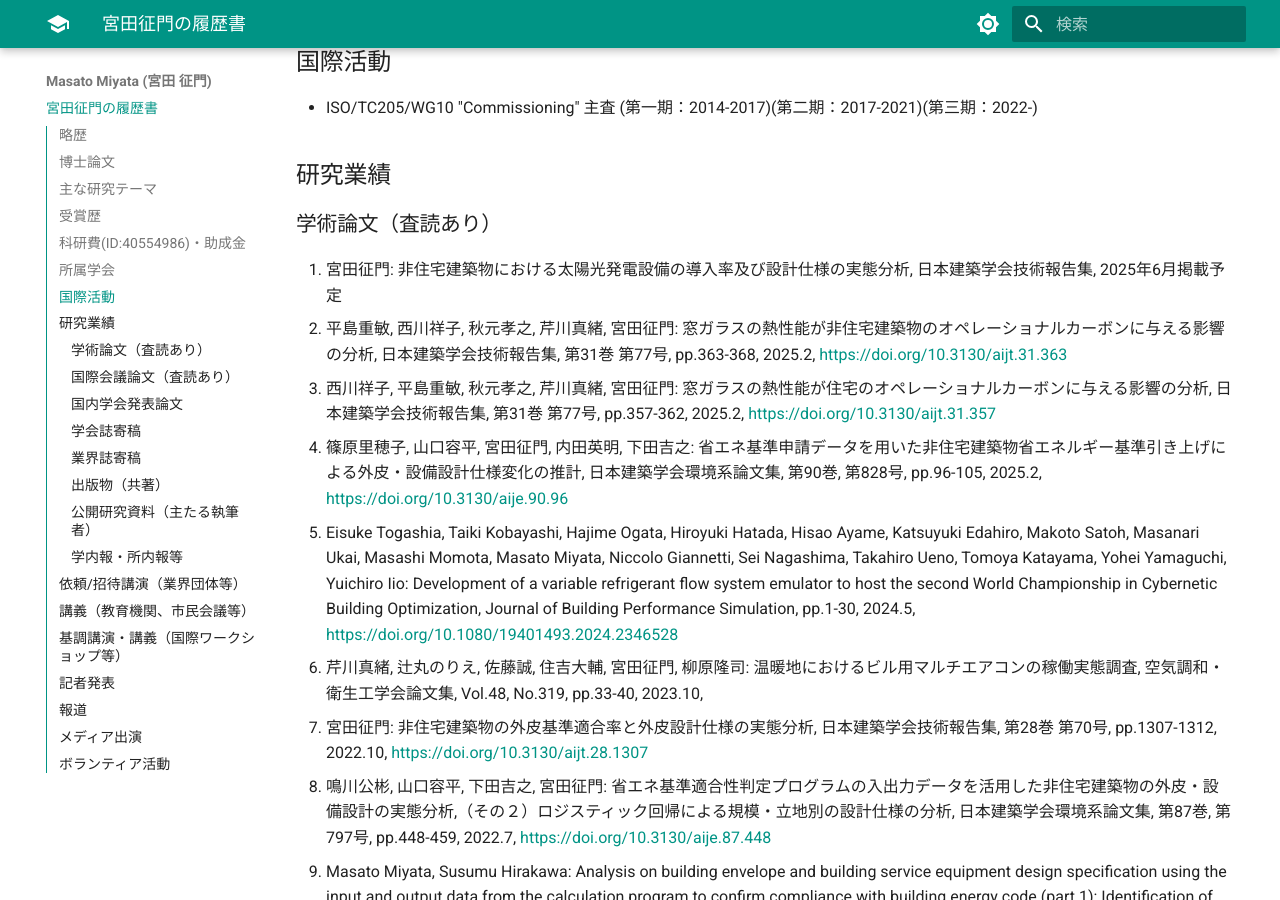
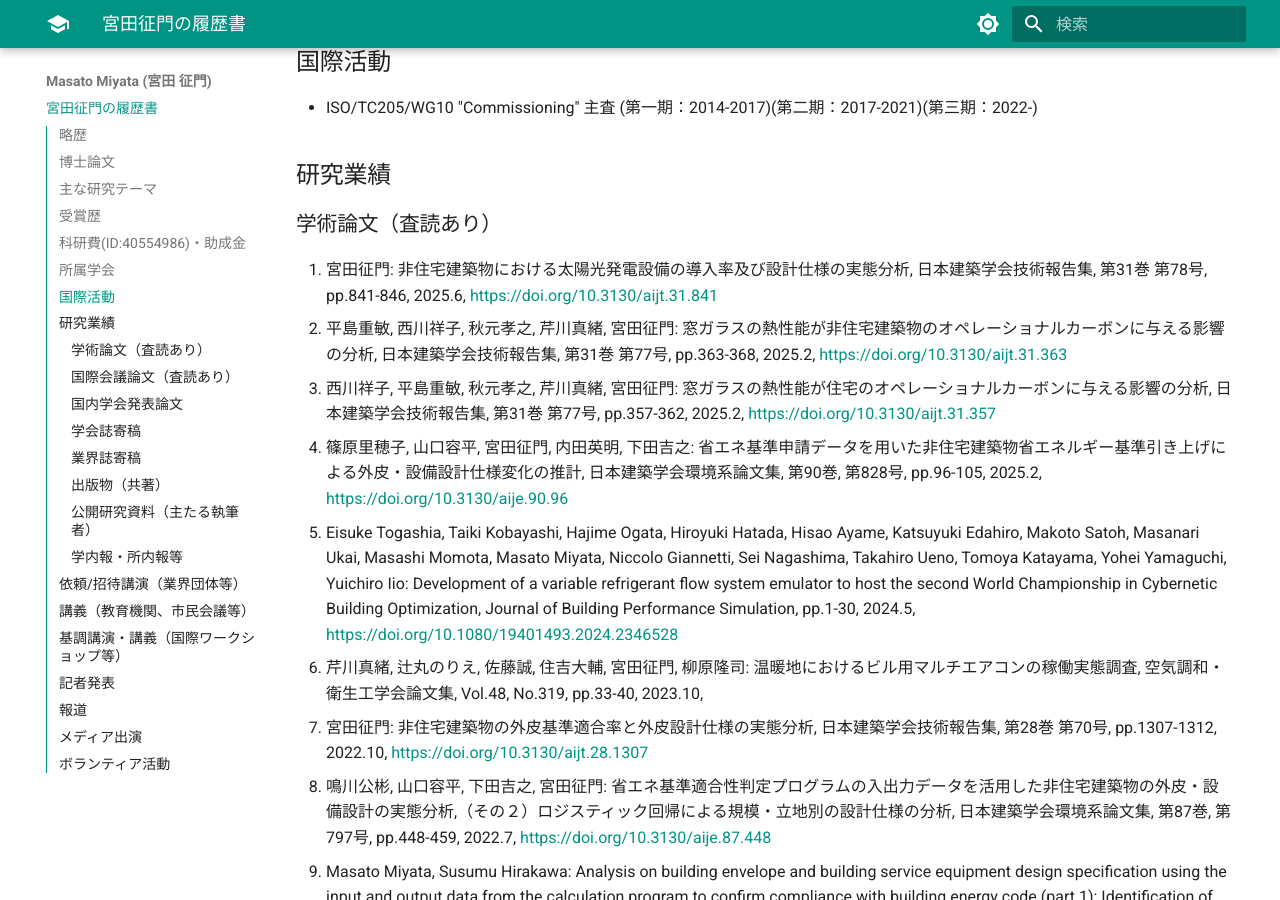
Before and after one commit to MasatoMiyata/CurriculumVitae, an MkDocs documentation site: the page built from docs/index.md, in a window 1280 px wide and 900 px high, scrolled down 2332 px. Built offline with MkDocs 1.6.1 and Material for MkDocs 9.7.7, drawn with Linux system fonts in a browser that asks for light colours.

Commit message:
査読論文追加

```diff
--- a/docs/index.md
+++ b/docs/index.md
@@ -59,7 +59,7 @@
 ## 研究業績
 
 ### 学術論文（査読あり）
-1. 宮田征門: 非住宅建築物における太陽光発電設備の導入率及び設計仕様の実態分析, 日本建築学会技術報告集, 2025年6月掲載予定
+1. 宮田征門: 非住宅建築物における太陽光発電設備の導入率及び設計仕様の実態分析, 日本建築学会技術報告集, 第31巻 第78号, pp.841-846, 2025.6, [https://doi.org/10.3130/aijt.31.841](https://doi.org/10.3130/aijt.31.841)
 2. 平島重敏, 西川祥子, 秋元孝之, 芹川真緒, 宮田征門: 窓ガラスの熱性能が非住宅建築物のオペレーショナルカーボンに与える影響の分析, 日本建築学会技術報告集, 第31巻 第77号, pp.363-368, 2025.2, [https://doi.org/10.3130/aijt.31.363](https://doi.org/10.3130/aijt.31.363)
 3. 西川祥子, 平島重敏, 秋元孝之, 芹川真緒, 宮田征門: 窓ガラスの熱性能が住宅のオペレーショナルカーボンに与える影響の分析, 日本建築学会技術報告集, 第31巻 第77号, pp.357-362, 2025.2, [https://doi.org/10.3130/aijt.31.357](https://doi.org/10.3130/aijt.31.357)
 4. 篠原里穂子, 山口容平, 宮田征門, 内田英明, 下田吉之: 省エネ基準申請データを用いた非住宅建築物省エネルギー基準引き上げによる外皮・設備設計仕様変化の推計, 日本建築学会環境系論文集, 第90巻, 第828号, pp.96-105, 2025.2, [https://doi.org/10.3130/aije.90.96](https://doi.org/10.3130/aije.90.96)
```
Also changed, not shown: site/index.html, site/search/search_index.json, site/sitemap.xml, 1 other file.
